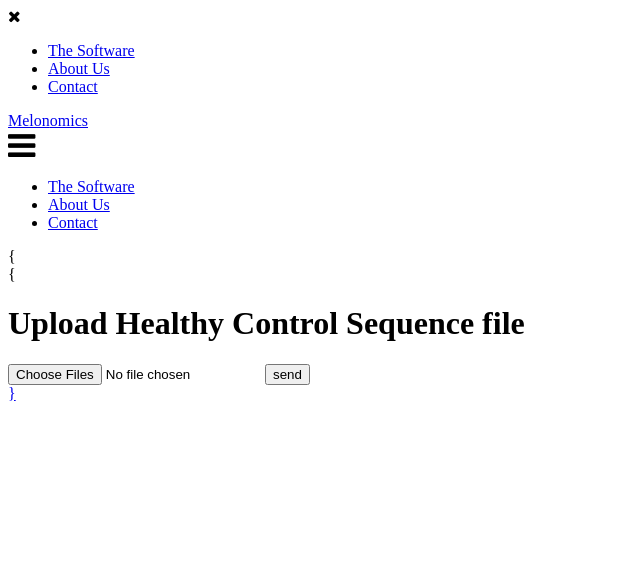
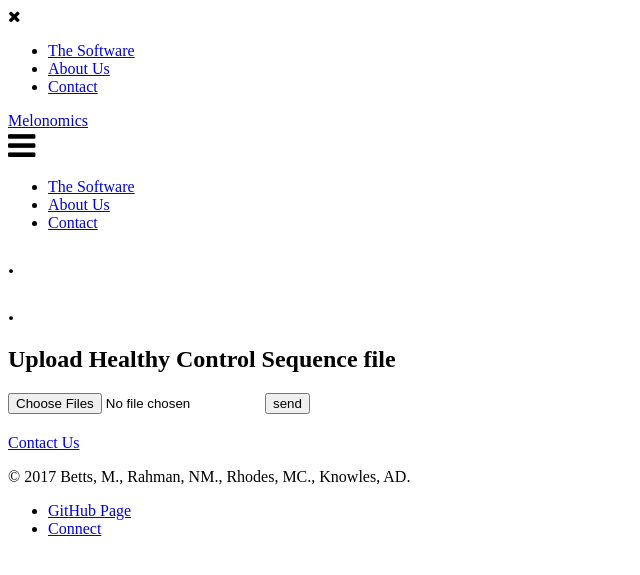
Before and after one commit to Melon-Heads/Melonomics, a Flask app: page /analyse/ in a window 1280 px wide. Shown: the top 575 px of the page, without its empty margins (0-640 px from the left). Run offline with Flask 2, Linux system fonts and the light colour scheme; some libraries are stand-ins or nearby versions.

```diff
--- a/app/templates/layout.html
+++ b/app/templates/layout.html
@@ -1,7 +1,7 @@
 <!DOCTYPE html>
 <html prefix="og: http://ogp.me/ns#" lang="en">
 <head>
-  <title> Melonomics </title>
+  <title> RESULTS </title>
   <!-- Meta Tags Begin -->
   <meta charset="utf-8">
   <meta name="viewport" content="width=device-width, initial-scale=1.0">
@@ -18,7 +18,7 @@
     <div class="mobile-nav">
       <i class="fa fa-times"> </i>
       <ul>
-        <li class="port"><a href="/software/">The Software</a> </li>
+        <li class="port"><a href="#"> The Software </a> </li>
         <li><a href="/about/"> About Us</a> </li>
         <li><a href="mailto:modupeh1@gmail.com"> Contact </a> </li>
       </ul>
@@ -45,26 +45,49 @@
       </div>
     <!-- end of pos-fixed -->
     </div>
-  <!-- begin header -->
-    {<header>
-      <!-- This page imports all the css styles of the above and insert a block within the next line -->
-      {<div>
-      {% block content%}{% endblock%} </div>
+    <section class="team-profiles">
+      <div class="container">
+        <h2 id="team"></h2>
+        </div>
+    <header>
+    <div class="header header-about">
+    <h2>   .     </h2>
+    <h2>   .     </h2>
+      <div> {% block content%}{% endblock%}
+        <!-- ends header below -->
+      </div>
+      <div class="container">
+        <!--  for profile section -->
+        <div class="bit-2">
+          <div class="bit-2">
+    </header>
+    <!-- ** begin team profiles section ** -->
 
-        <div class="header"><a href="/analyse/"</a>
+  <section>
+      <div class="contact-cta">
+      <h2> </h2>
+      <p> </p>
+      <div class="button home-contact">
+        <a href="mailto: modupeh1@gmail.co.uk"> Contact Us </a>
+          </div>
+        </div>
+    </section>
+    <footer>
+      <div class="container">
+        <div class="copyright">
 
-          <!--<h1> Analysis of de-novo assemblies for Gene Expression </h1>
-
-         <!-- <div class="button pos-button scroll-port"> Analyse Trancripts </div>
-          <!-- ends header below -->
+          <p> &copy; 2017 Betts, M., Rahman, NM., Rhodes, MC.,  Knowles, AD.  </p>
 
 
-        </header>}
-    <!-- end header -->
-    <!-- begin services section -->
+          <ul>
+            <li><a href="#"> GitHub Page </a> </li>
 
+            <li><a href="http://www.qmul.ac.uk/postgraduate/taught/coursefinder/courses/121410.html"> Connect </a> </li>
+          </ul>
 
-
+      </div>
+    </div>
+    </footer>
     <script src="/static/js/functions-min.js" async> </script>
   </body>
 </html>
```
